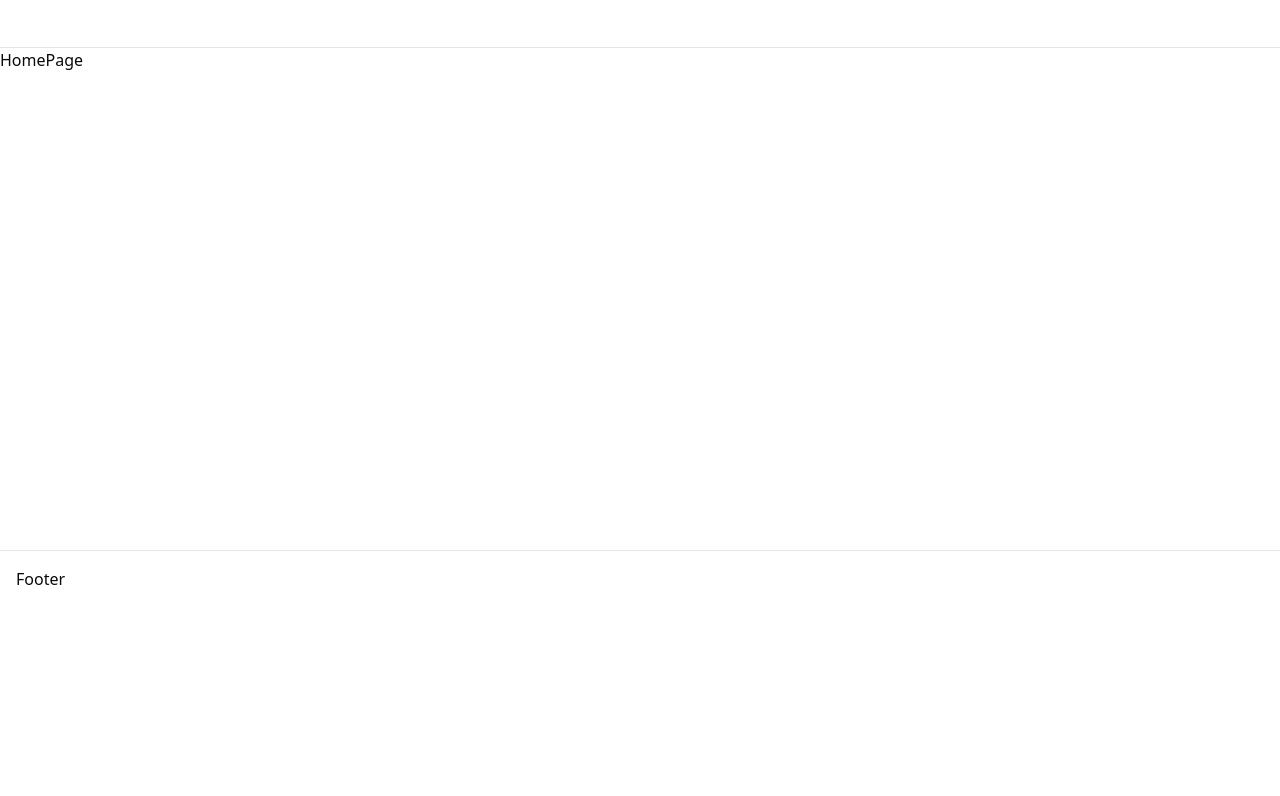
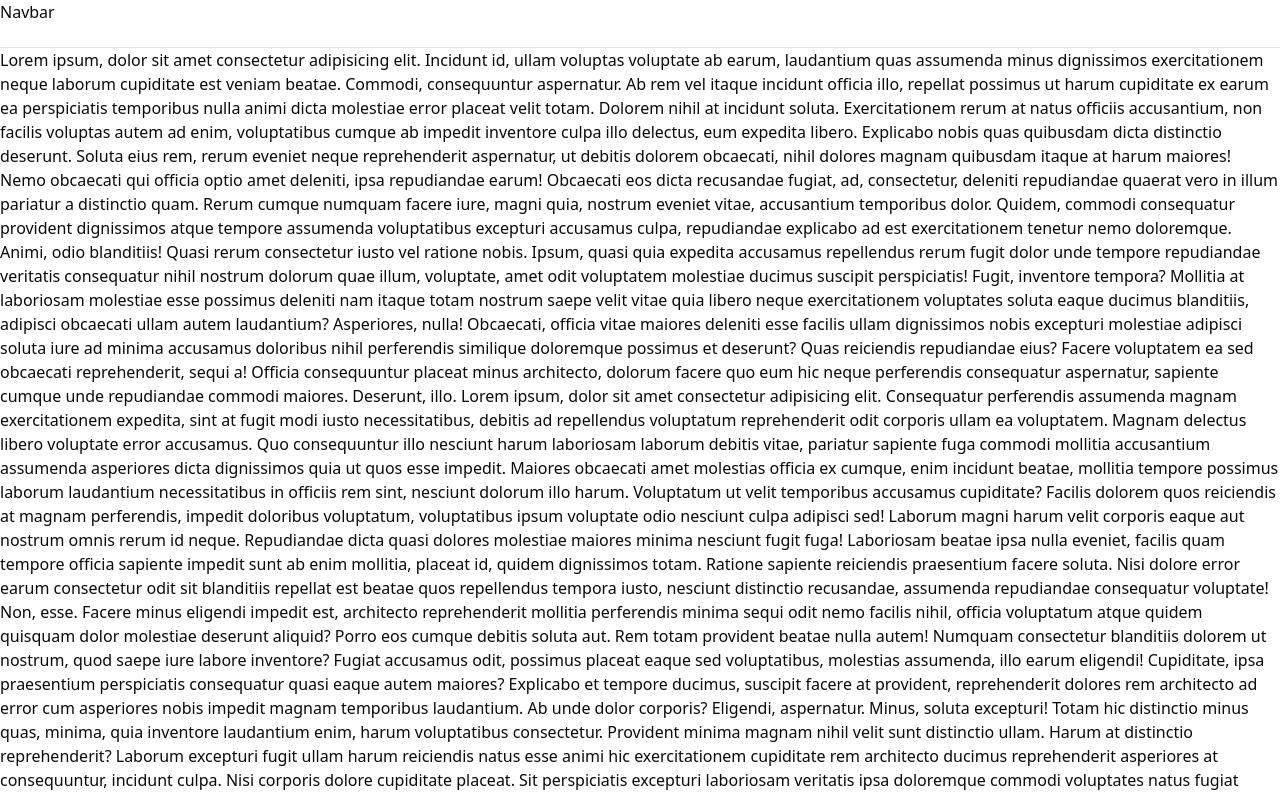
Before and after one commit to stpn48/Fastype, a Next.js app: page /home in a window 1280 px wide. Shown: the top 796 px of the page. Built offline with nearby package versions, Linux system fonts and the light colour scheme.

Commit message:
feat: improve layout add bg blur to the navbar

```diff
--- a/app/(app)/_components/navbar.tsx
+++ b/app/(app)/_components/navbar.tsx
@@ -1,3 +1,3 @@
 export function Navbar() {
-  return <div className="h-[48px] bg-background border-b border-border shadow-md"></div>;
+  return <div className="h-[48px] sticky top-0 backdrop-blur-sm bg-background/80 border-b border-border">Navbar</div>;
 }
--- a/app/(app)/home/page.tsx
+++ b/app/(app)/home/page.tsx
@@ -1,3 +1,43 @@
 export default function HomePage() {
-  return <div className="bg-background h-full">HomePage</div>;
+  return (
+    <div className="bg-background flex-1">
+      Lorem ipsum, dolor sit amet consectetur adipisicing elit. Incidunt id, ullam voluptas voluptate ab earum, laudantium quas assumenda minus dignissimos exercitationem neque laborum cupiditate est
+      veniam beatae. Commodi, consequuntur aspernatur. Ab rem vel itaque incidunt officia illo, repellat possimus ut harum cupiditate ex earum ea perspiciatis temporibus nulla animi dicta molestiae
+      error placeat velit totam. Dolorem nihil at incidunt soluta. Exercitationem rerum at natus officiis accusantium, non facilis voluptas autem ad enim, voluptatibus cumque ab impedit inventore
+      culpa illo delectus, eum expedita libero. Explicabo nobis quas quibusdam dicta distinctio deserunt. Soluta eius rem, rerum eveniet neque reprehenderit aspernatur, ut debitis dolorem obcaecati,
+      nihil dolores magnam quibusdam itaque at harum maiores! Nemo obcaecati qui officia optio amet deleniti, ipsa repudiandae earum! Obcaecati eos dicta recusandae fugiat, ad, consectetur, deleniti
+      repudiandae quaerat vero in illum pariatur a distinctio quam. Rerum cumque numquam facere iure, magni quia, nostrum eveniet vitae, accusantium temporibus dolor. Quidem, commodi consequatur
+      provident dignissimos atque tempore assumenda voluptatibus excepturi accusamus culpa, repudiandae explicabo ad est exercitationem tenetur nemo doloremque. Animi, odio blanditiis! Quasi rerum
+      consectetur iusto vel ratione nobis. Ipsum, quasi quia expedita accusamus repellendus rerum fugit dolor unde tempore repudiandae veritatis consequatur nihil nostrum dolorum quae illum,
+      voluptate, amet odit voluptatem molestiae ducimus suscipit perspiciatis! Fugit, inventore tempora? Mollitia at laboriosam molestiae esse possimus deleniti nam itaque totam nostrum saepe velit
+      vitae quia libero neque exercitationem voluptates soluta eaque ducimus blanditiis, adipisci obcaecati ullam autem laudantium? Asperiores, nulla! Obcaecati, officia vitae maiores deleniti esse
+      facilis ullam dignissimos nobis excepturi molestiae adipisci soluta iure ad minima accusamus doloribus nihil perferendis similique doloremque possimus et deserunt? Quas reiciendis repudiandae
+      eius? Facere voluptatem ea sed obcaecati reprehenderit, sequi a! Officia consequuntur placeat minus architecto, dolorum facere quo eum hic neque perferendis consequatur aspernatur, sapiente
+      cumque unde repudiandae commodi maiores. Deserunt, illo. Lorem ipsum, dolor sit amet consectetur adipisicing elit. Consequatur perferendis assumenda magnam exercitationem expedita, sint at fugit
+      modi iusto necessitatibus, debitis ad repellendus voluptatum reprehenderit odit corporis ullam ea voluptatem. Magnam delectus libero voluptate error accusamus. Quo consequuntur illo nesciunt
+      harum laboriosam laborum debitis vitae, pariatur sapiente fuga commodi mollitia accusantium assumenda asperiores dicta dignissimos quia ut quos esse impedit. Maiores obcaecati amet molestias
+      officia ex cumque, enim incidunt beatae, mollitia tempore possimus laborum laudantium necessitatibus in officiis rem sint, nesciunt dolorum illo harum. Voluptatum ut velit temporibus accusamus
+      cupiditate? Facilis dolorem quos reiciendis at magnam perferendis, impedit doloribus voluptatum, voluptatibus ipsum voluptate odio nesciunt culpa adipisci sed! Laborum magni harum velit corporis
+      eaque aut nostrum omnis rerum id neque. Repudiandae dicta quasi dolores molestiae maiores minima nesciunt fugit fuga! Laboriosam beatae ipsa nulla eveniet, facilis quam tempore officia sapiente
+      impedit sunt ab enim mollitia, placeat id, quidem dignissimos totam. Ratione sapiente reiciendis praesentium facere soluta. Nisi dolore error earum consectetur odit sit blanditiis repellat est
+      beatae quos repellendus tempora iusto, nesciunt distinctio recusandae, assumenda repudiandae consequatur voluptate! Non, esse. Facere minus eligendi impedit est, architecto reprehenderit
+      mollitia perferendis minima sequi odit nemo facilis nihil, officia voluptatum atque quidem quisquam dolor molestiae deserunt aliquid? Porro eos cumque debitis soluta aut. Rem totam provident
+      beatae nulla autem! Numquam consectetur blanditiis dolorem ut nostrum, quod saepe iure labore inventore? Fugiat accusamus odit, possimus placeat eaque sed voluptatibus, molestias assumenda, illo
+      earum eligendi! Cupiditate, ipsa praesentium perspiciatis consequatur quasi eaque autem maiores? Explicabo et tempore ducimus, suscipit facere at provident, reprehenderit dolores rem architecto
+      ad error cum asperiores nobis impedit magnam temporibus laudantium. Ab unde dolor corporis? Eligendi, aspernatur. Minus, soluta excepturi! Totam hic distinctio minus quas, minima, quia inventore
+      laudantium enim, harum voluptatibus consectetur. Provident minima magnam nihil velit sunt distinctio ullam. Harum at distinctio reprehenderit? Laborum excepturi fugit ullam harum reiciendis
+      natus esse animi hic exercitationem cupiditate rem architecto ducimus reprehenderit asperiores at consequuntur, incidunt culpa. Nisi corporis dolore cupiditate placeat. Sit perspiciatis
+      excepturi laboriosam veritatis ipsa doloremque commodi voluptates natus fugiat corrupti aliquid, odio ratione impedit atque blanditiis, in dolores iusto incidunt? Officia, aperiam voluptatibus.
+      Autem mollitia eius maxime. Eum? Quidem facere quae, consequuntur fugiat porro animi aspernatur iusto deleniti consequatur. Quae praesentium porro non earum dolorem quos et nam molestiae
+      excepturi velit. Ipsum, explicabo. Eaque iusto corrupti cumque dolorum? At voluptatum ipsa cumque optio dolorum eos quibusdam neque distinctio laudantium esse accusantium eaque inventore quasi
+      exercitationem, officiis consequatur saepe perferendis et commodi, error blanditiis. Dignissimos et sed ut rerum. Harum, incidunt rerum magnam deserunt totam nostrum sunt consequuntur. Officiis
+      eligendi doloremque laborum dolore provident rerum vero consectetur quam! Modi quod ipsa sequi, asperiores obcaecati porro temporibus eveniet quibusdam illo. Vitae eos ullam, maxime inventore
+      enim dolorem veniam cupiditate, quod ad soluta dignissimos maiores iusto fuga doloribus placeat labore beatae vel voluptates natus possimus incidunt minima accusantium? Autem, modi qui! Aliquid,
+      repellendus labore totam, ullam nemo similique fugiat ipsam ex, sequi quisquam commodi tempore! Blanditiis dolores hic quasi quae mollitia animi. Fugiat in enim laboriosam, iusto odio modi
+      dolorem impedit? Perspiciatis dicta ea maxime necessitatibus nisi doloribus ducimus corporis amet dolorum assumenda inventore, itaque sunt perferendis animi? Error facilis vitae ipsam sunt
+      cupiditate ipsum dolor, velit fuga nemo. A, voluptatem. Quod blanditiis inventore in perferendis consequatur commodi ratione debitis numquam voluptate atque, eum vel earum fugit minus eos, modi
+      facilis saepe quidem quae ipsam. Voluptates mollitia in quas nemo distinctio! Placeat tempore autem, et vel fuga error dicta eaque hic quos porro nesciunt unde deleniti, blanditiis voluptatibus
+      modi repellendus inventore quae architecto reprehenderit. Incidunt magnam dolorem odit optio repellendus neque?
+    </div>
+  );
 }
--- a/app/(app)/layout.tsx
+++ b/app/(app)/layout.tsx
@@ -4,12 +4,12 @@ import { Navbar } from "./_components/navbar";
 
 export default function AppLayout({ children }: PropsWithChildren) {
   return (
-    <div className="flex flex-col min-h-screen">
-      <div className="grid grid-rows-[auto,1fr] flex-1">
-        <Navbar />
-        <main className="flex-1">{children}</main>
-      </div>
-      <Footer />
+    <div className="h-screen flex-1">
+      <Navbar />
+      <main className="flex-1 overflow-auto">
+        {children}
+        <Footer />
+      </main>
     </div>
   );
 }
```
